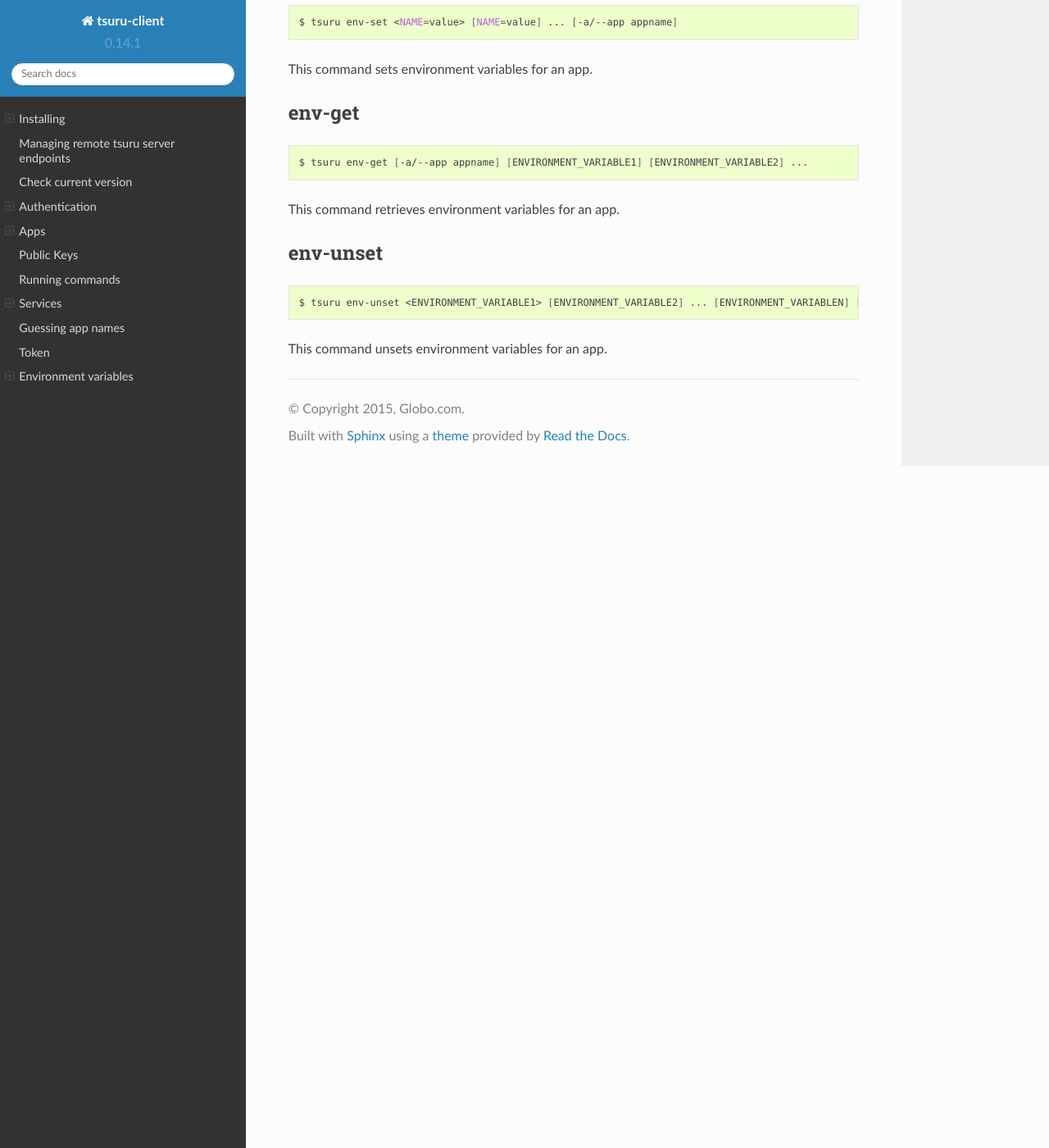
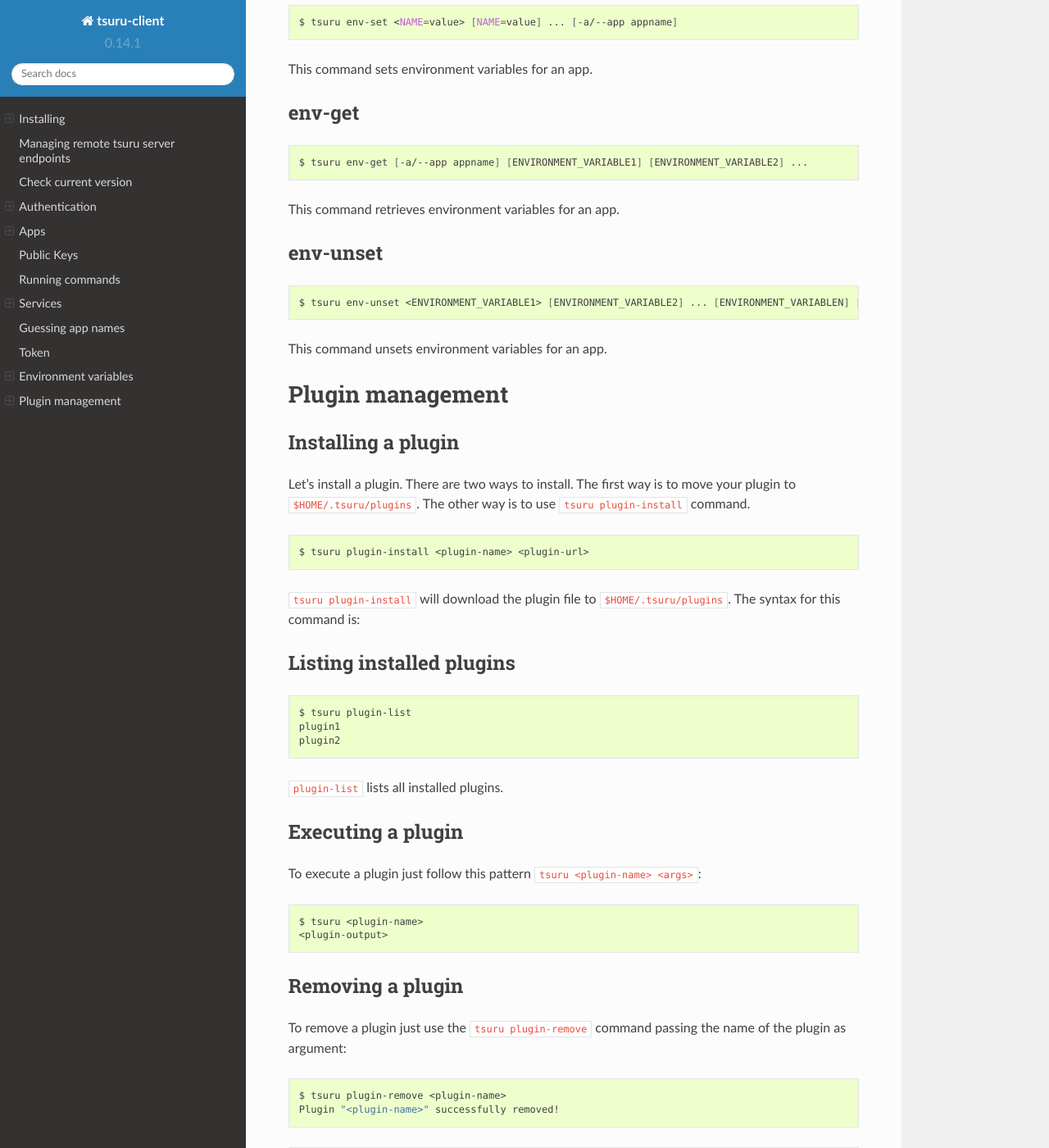
Before and after one commit to tsuru/tsuru-client, a Sphinx documentation site: the page built from docs/source/index.rst, in a window 1280 px wide and 1400 px high, scrolled down 8902 px. Shown: the whole window at 82% size. Built offline with Sphinx 7.4.7 and the Read the Docs theme 2.0.0, drawn with Linux system fonts in a browser that asks for light colours.

Commit message:
add docs about plugins.

```diff
--- a/docs/source/index.rst
+++ b/docs/source/index.rst
@@ -572,3 +572,61 @@
     $ tsuru env-unset <ENVIRONMENT_VARIABLE1> [ENVIRONMENT_VARIABLE2] ... [ENVIRONMENT_VARIABLEN] [-a/--app appname]
 
 This command unsets environment variables for an app.
+
+Plugin management
+=================
+
+Installing a plugin
+-------------------
+
+Let's install a plugin. There are two ways to install.  The first way is to
+move your plugin to ``$HOME/.tsuru/plugins``.  The other way is to use ``tsuru
+plugin-install`` command.
+
+
+.. highlight:: bash
+
+::
+
+    $ tsuru plugin-install <plugin-name> <plugin-url>
+
+``tsuru plugin-install`` will download the plugin file to
+``$HOME/.tsuru/plugins``.  The syntax for this command is:
+
+Listing installed plugins
+-------------------------
+
+.. highlight:: bash
+
+::
+
+    $ tsuru plugin-list
+    plugin1
+    plugin2
+
+``plugin-list`` lists all installed plugins.
+
+Executing a plugin
+------------------
+
+To execute a plugin just follow this pattern ``tsuru <plugin-name> <args>``:
+
+.. highlight:: bash
+
+::
+
+    $ tsuru <plugin-name>
+    <plugin-output>
+
+Removing a plugin
+-----------------
+
+To remove a plugin just use the ``tsuru plugin-remove`` command passing the
+name of the plugin as argument:
+
+.. highlight:: bash
+
+::
+
+    $ tsuru plugin-remove <plugin-name>
+    Plugin "<plugin-name>" successfully removed!
```
